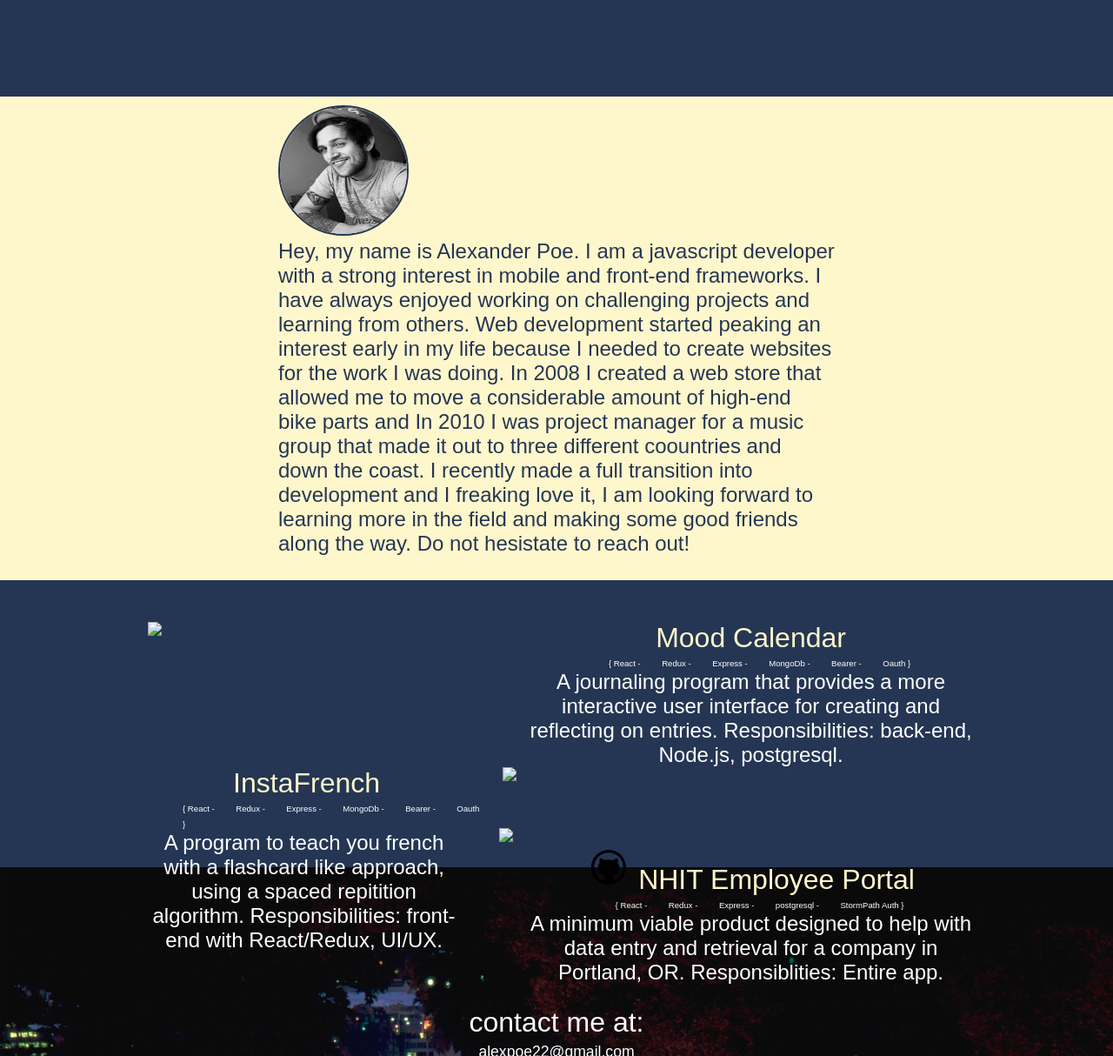
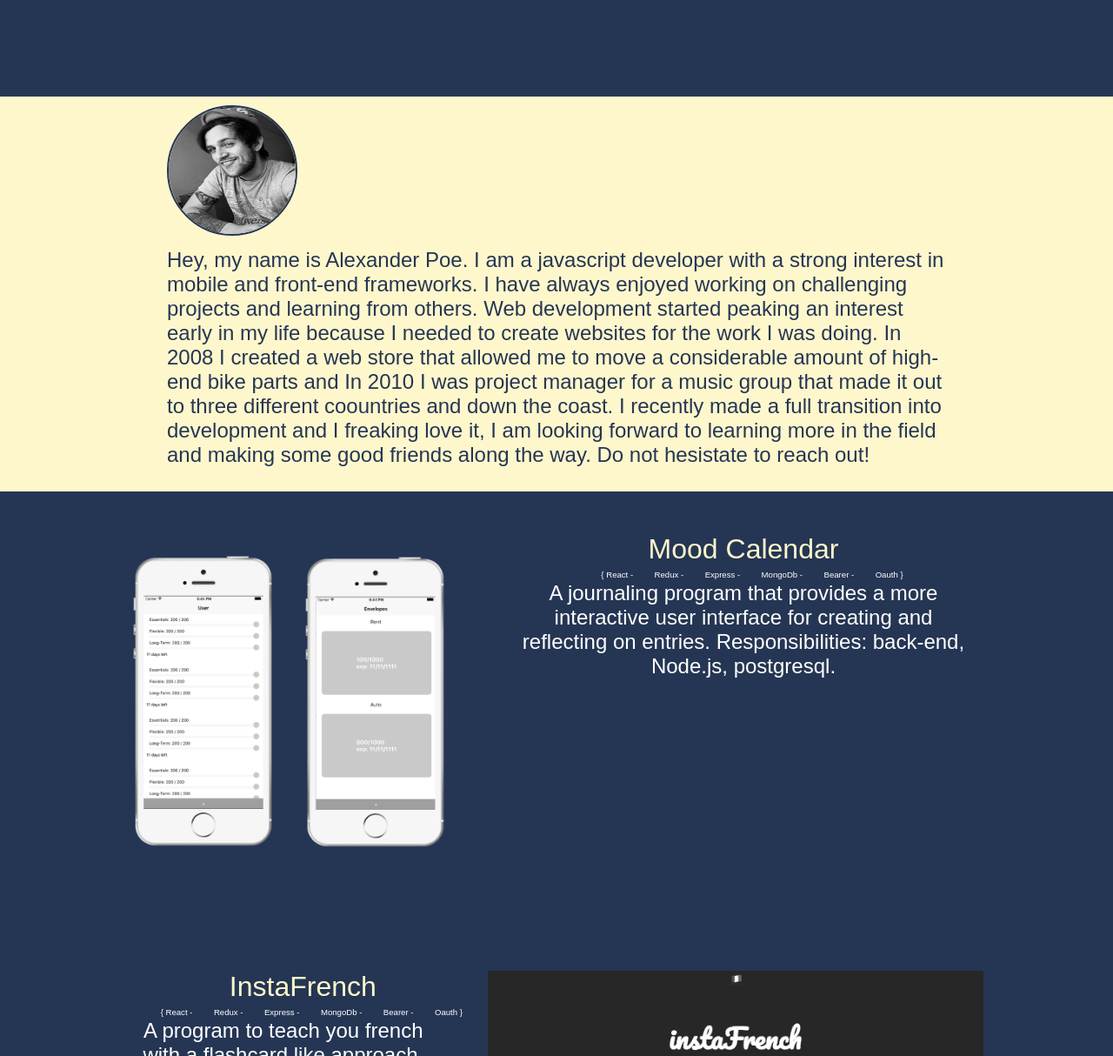
Before and after one commit to alexander-poe/portv1, a plain HTML site: page index.html in a window 1280 px wide. Shown: the part 890-2104 px from the top of the page at 87% size. Drawn offline with Linux system fonts and the light colour scheme.

Commit message:
styling getting close, actual projects added

```diff
--- a/index.html
+++ b/index.html
@@ -20,7 +20,7 @@
 </div>
 <div class="portfolio">
 	<div class="proj-contain">
-		<a href="https://stark-river-80170.herokuapp.com/#/"><img class="projimage col-5" src="./images/bookkit.png"></a>
+		<a href="https://stark-river-80170.herokuapp.com/#/"><img class="projimage col-5" src="./images/rnapp2.png"></a>
 		<div class="proj-detail col-6 right">
 			<p class="title"> Mood Calendar </p>
 			<div class="project-lang">
@@ -37,7 +37,7 @@
 		</div>
 	</div>
 	<div class="proj-contain">
-		<a href="https://stark-river-80170.herokuapp.com/#/"><img class="projimagebig col-6" src="./images/bookkit.png"></a>
+		<a href="https://stark-river-80170.herokuapp.com/#/"><img class="projimagebig col-6" src="./images/InstaFrench.png"></a>
 		<div class="proj-detail col-5 left">
 			<p class="titlebig"> InstaFrench </p>
 			<div class="project-lang">
@@ -54,9 +54,9 @@
 		</div>
 	</div>
 	<div class="proj-contain">
-		<img class="projimage col-5" src="./images/bookkit.png">
+		<img class="projimage col-5" src="./images/nhitscreenshot.png">
 		<div class="proj-detail col-6 right">
-			<p class="title"> 	<img class="contactimage" src="./images/images.svg"> NHIT Employee Portal </p>
+			<p class="title"> NHIT Employee Portal </p>
 			<div class="project-lang">
 				<ul class="langUl">
 					<li>{ React -</li>
@@ -67,12 +67,11 @@
 				</ul>
 			</div>
 			<p class="project-description">A minimum viable product designed to help with data entry and retrieval for a company in Portland, OR. Responsiblities: Entire app. </p>
-
 		</div>
 	</div>
 </div>
 <div class="footer">
-	<p class="h2"> contact me at: </p>
+	<p class="h2"> contact me: </p>
 	<div class="contacticons">
 		<p class="h3"> alexpoe22@gmail.com </p>
 		<img class="contactimage" src="./images/images.svg">
--- a/main.css
+++ b/main.css
@@ -6,11 +6,13 @@
 body {
 	background-color: #253654;
 	width: 100%;
+	overflow: auto;
 }
 @-ms-viewport{
     width: device-width;
 }
 .headshot {
+	align-items: center;
 	margin-top: 10px;
 	width: 150px;
 	height: 150px;
@@ -19,11 +21,11 @@
 
 }
 .selfdescription{
-	width: 50%
+	width: 70%
 }
 
 .aboutmetext {
-	font-size: 1.5rem;
+	font-size: 1rem;
 	color: #253654;
 	font-family: 'Work Sans', sans-serif;
 }
@@ -55,7 +57,6 @@
 .portfolio {
 	height: auto;
 	background-color: #253654;
-  	padding-left: 30px;
   	margin-left: auto;
   	margin-right: auto;
 }
@@ -112,24 +113,20 @@
 	color: #FFF7CC;
 	text-align: center;
 }
-.projimagebig {
-	margin-left: 4px;
-}
 
 .project-descriptionbig {
 	font-size: 1.5rem;
 	font-weight: 300;
 	color: white;
 	text-align: center;
-	padding-left: 5px;
-	padding-right: 50px;
+	padding-left: 20px;
+	padding-right: 20px;
 }
 .titlebig {
 	font-size: 2rem;
 	font-weight: 300;
 	color: #FFF7CC;
 	text-align: center;
-	margin-left: -39px;
 }
 
 .contactimage {
@@ -210,6 +207,18 @@
 
 	.projimagebig {
 		margin-left: 4px;
+		filter: grayscale(100%);
+	}
+
+	.projimage {
+		padding-bottom: 32px;
+		filter: grayscale(100%);
+	}
+	.projimage:hover {
+		filter: grayscale(0%);
+	}
+	.projimagebig:hover {
+		filter: grayscale(0%);
 	}
 
 	.project-descriptionbig {
@@ -220,4 +229,23 @@
 		padding-left: 5px;
 		padding-right: 50px;
 	}
+	.headshot {
+		align-items: center;
+		margin-top: 10px;
+		margin-bottom: 10px;
+		width: 150px;
+		height: 150px;
+		border-radius: 50%;
+		border: 2px solid #253654;
+
+	}
+	.selfdescription{
+		width: 70%
+	}
+
+	.aboutmetext {
+		font-size: 1.5rem;
+		color: #253654;
+		font-family: 'Work Sans', sans-serif;
+	}
 }
```
Also changed, not shown: images/InstaFrench.png (added), images/nhitscreenshot.png (added), images/rnapp.png (added), images/rnapp2.png (added).
